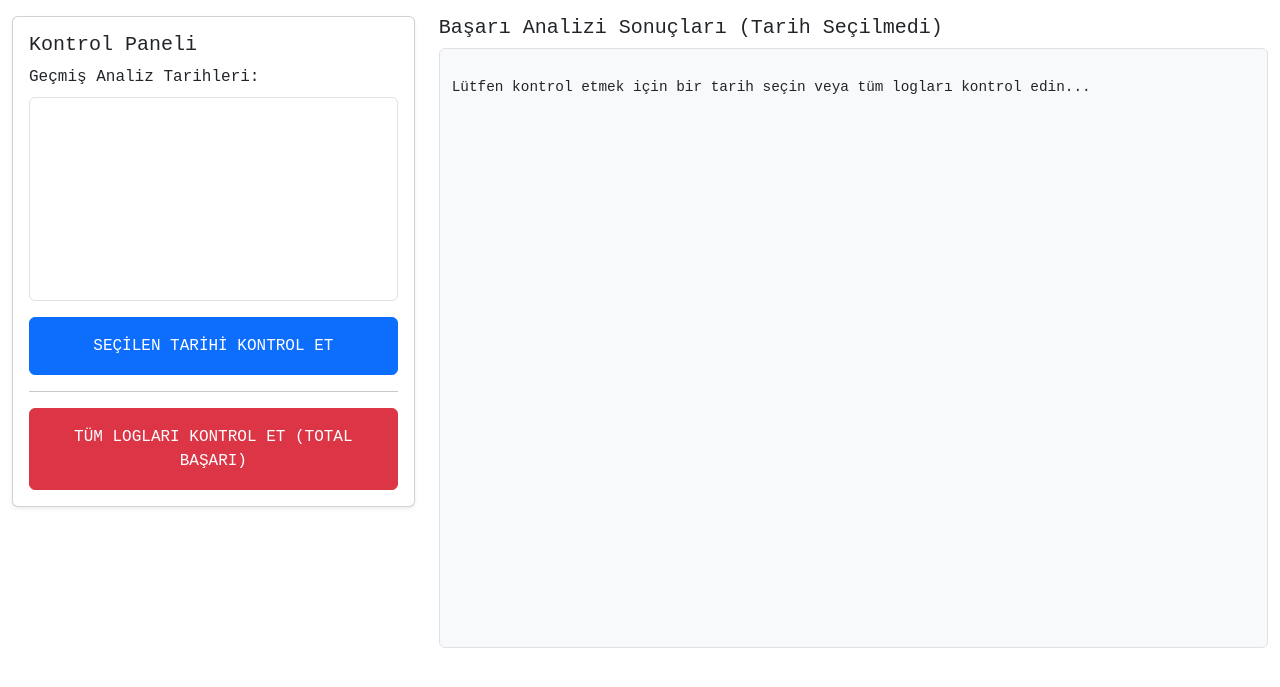
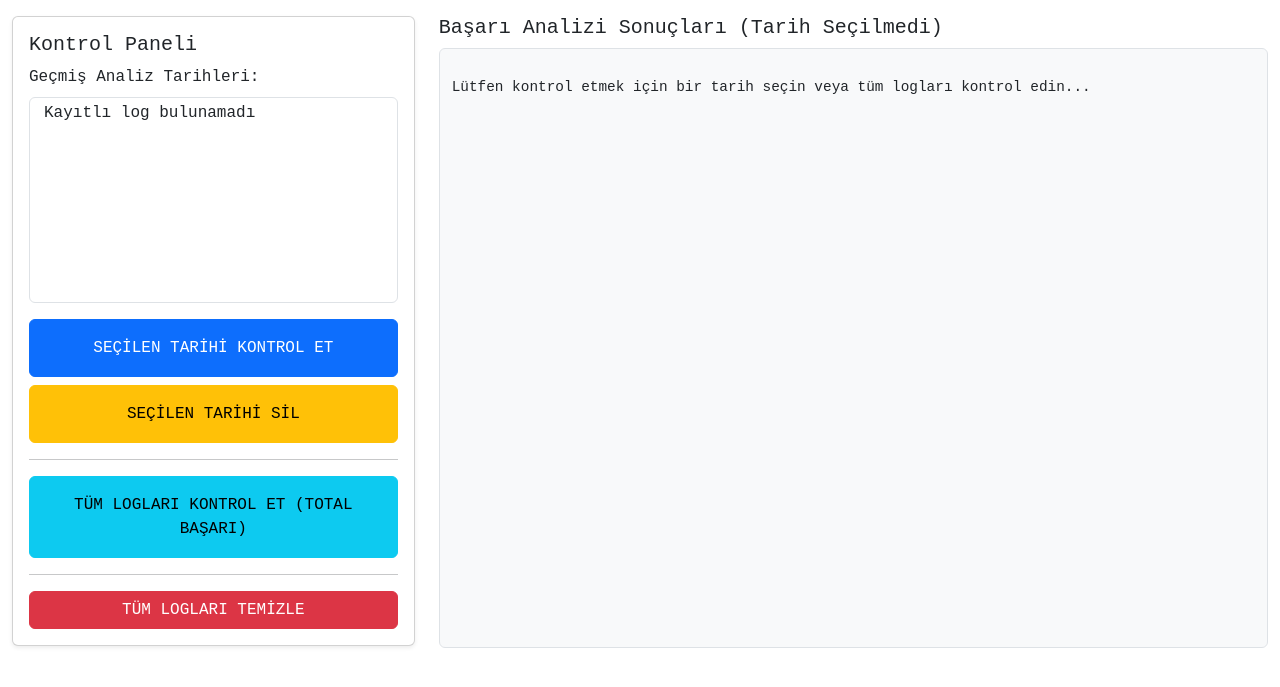
Before and after one commit to Ural07/analiz, a Flask app: page /backtest in a window 1280 px wide. Shown: the part 81-768 px from the top of the page. Run offline with Flask 3, Linux system fonts and the light colour scheme; the visitor is signed in with stand-in values (Sample User, id 1); lists and menus that the app fills with data are empty.

Commit message:
bcktsagn

```diff
--- a/app.py
+++ b/app.py
@@ -1,6 +1,6 @@
 # Dosya Adı: app.py
 # GÖREV: S3'ten 'nba_analiz.db', 'games_today.json' VE 'nba-injury-report.csv'
-# dosyalarını indirir.
+# dosyalarını indirir. (Log silme fonksiyonları eklendi)
 
 from flask import Flask, render_template, request, redirect, url_for, session, abort, jsonify
 import pandas as pd
@@ -47,12 +47,11 @@ RENDER_INJURY_PATH = "/tmp/nba-injury-report.csv" # <--- YENİ
 engine = None
 
 # --- Analiz Ayarları ---
-ANALYSIS_RANGE = 4.0
+ANALYSIS_RANGE = 3.0
 MINIMUM_PATTERN_PROBABILITY = 75.0
 TOP_N_PLAYERS_PER_TEAM = 5
 CURRENT_SEASON_START_DATE = '2025-09-01'
 
-# --- Dosya Yolları ---
 # --- Dosya Yolları (Kalıcı Disk için Güncellendi) ---
 # Render'da oluşturduğumuz diskin yolu
 DATA_DIR = "/var/data/projem"
@@ -71,6 +70,7 @@ except Exception as e:
 CACHE_FILE = os.path.join(DATA_DIR, "barem_cache.json")
 LOG_FILE = os.path.join(DATA_DIR, "analysis_log.json")
 # --- GÜNCELLEME BİTTİ ---
+
 
 # --- Global Değişkenler ---
 DATA_CACHE = {"data_last_loaded": None}
@@ -422,10 +422,9 @@ def route_browse_data(file=None):
         elif file_key == 'fikstur' and not df_games_today.empty:
             file_name = "games_today.json (Fikstür)"
             target_df = df_games_today
-        elif file_key == 'sakatlik' and not df_injury_report.empty: # <--- YENİ
+        elif file_key == 'sakatlik' and not df_injury_report.empty:
             file_name = "nba-injury-report.csv (Sakatlık)"
             target_df = df_injury_report
-        # --- BİTTİ ---
 
         if target_df is not None:
             data_shape = target_df.shape
@@ -462,9 +461,8 @@ def route_get_data(file_key):
             target_df = df_takim_mac
         elif file_key == 'fikstur' and not df_games_today.empty:
             target_df = df_games_today
-        elif file_key == 'sakatlik' and not df_injury_report.empty: # <--- YENİ
+        elif file_key == 'sakatlik' and not df_injury_report.empty:
             target_df = df_injury_report
-        # --- BİTTİ ---
         else:
             print("Veri kilidi serbest bırakıldı (API - Hata).")
             return jsonify({"error": "Geçersiz dosya anahtarı veya veri yüklenmemiş", "data": []}), 404
@@ -646,10 +644,12 @@ def handle_get_players():
             report_lines.append("Hafızadaki baremler (cache) kullanılacak.")
 
         if top_players_final is not None:
+            # --- GÜNCELLEME: Gruplama anahtarı 'MATCHUP' ---
             for game_id, group_df in top_players_final.groupby('GAME_ID', sort=False):
+                # İlk oyuncudan ev sahibi ve deplasman isimlerini al
                 home_team = group_df.iloc[0].get('HOME_TEAM', 'Ev Sahibi')
                 away_team = group_df.iloc[0].get('AWAY_TEAM', 'Deplasman')
-                matchup_name = f"{away_team} @ {home_team}"
+                matchup_name = f"{away_team} @ {home_team}" # Standart format
 
                 grouped_players[matchup_name] = group_df.to_dict('records')
 
@@ -823,13 +823,27 @@ def handle_total_backtest():
                                report_other=[],
                                report_summary=report_summary)
 
+# --- YENİ LOG SİLME FONKSİYONLARI BURAYA EKLENDİ ---
+@app.route('/clear-logs', methods=['POST'])
+@login_required
+def handle_clear_logs():
+    """
+    'Tüm Logları Temizle' butonuna basıldığında çalışır.
+    'analysis_log.json' dosyasının içini boşaltır.
+    """
+    global analysis_log
 
-# ======================================================
-# === UYGULAMAYI BAŞLAT ===
-# ======================================================
-# ======================================================
-# === SEÇİLİ LOG TARİHİNİ SİLME ROTASI (YENİ) ===
-# ======================================================
+    print("Tüm analiz loglarını silme talebi alındı...")
+
+    with DATA_LOCK:
+        try:
+            analysis_log = {}
+            save_log()
+            print("Başarılı: 'analysis_log.json' dosyası temizlendi.")
+        except Exception as e:
+            print(f"HATA: Loglar temizlenirken hata oluştu: {e}")
+
+    return redirect(url_for('route_backtest'))
 
 @app.route('/delete-log-date', methods=['POST'])
 @login_required
@@ -840,7 +854,6 @@ def handle_delete_log_date():
     """
     global analysis_log
 
-    # Formdan hangi tarihin silineceğini al
     date_to_delete = request.form.get('log_date')
 
     if not date_to_delete:
@@ -849,30 +862,24 @@ def handle_delete_log_date():
 
     print(f"'{date_to_delete}' tarihli analiz logunu silme talebi alındı...")
 
-    # Veri kilidini al (log dosyasına yazarken başka bir işlem olmasın)
     with DATA_LOCK:
         try:
-            # 1. Hafızadaki (global) log sözlüğünden (dictionary) o tarihi (key) sil
             if date_to_delete in analysis_log:
                 del analysis_log[date_to_delete]
-
-                # 2. Değişikliği kalıcı diske (analysis_log.json) kaydet
                 save_log()
                 print(f"Başarılı: '{date_to_delete}' tarihi loglardan silindi.")
             else:
                 print(f"UYARI: '{date_to_delete}' tarihi logda bulunamadı (zaten silinmiş olabilir).")
-
         except Exception as e:
             print(f"HATA: Log '{date_to_delete}' tarihi silinirken hata oluştu: {e}")
-            # Hata olsa bile backtest sayfasına geri dön
 
-    # İşlem bittikten sonra Backtest sayfasına geri yönlendir
     return redirect(url_for('route_backtest'))
+# --- YENİ FONKSİYONLARIN EKLENMESİ BİTTİ ---
+
 
 # ======================================================
 # === UYGULAMAYI BAŞLAT ===
 # ======================================================
-
 
 try:
     load_data_from_s3()
--- a/templates/backtest.html
+++ b/templates/backtest.html
@@ -7,10 +7,13 @@
             <div class="card-body">
                 <h5 class="card-title">Kontrol Paneli</h5>
 
-                <form action="/run-backtest" method="POST">
+                <form method="POST">
                     <div class="mb-3">
                         <label for="log_date" class="form-label">Geçmiş Analiz Tarihleri:</label>
                         <select class="form-select" name="log_date" id="log_date" size="10" required>
+                            {% if not log_dates %}
+                                <option value="">Kayıtlı log bulunamadı</option>
+                            {% endif %}
                             {% for date in log_dates %}
                                 <option value="{{ date }}"
                                         {% if date == selected_date %}selected{% endif %}>
@@ -19,21 +22,39 @@
                             {% endfor %}
                         </select>
                     </div>
-                    <div class="d-grid">
-                        <button type="submit" class="btn btn-primary p-3">
+
+                    <div class="d-grid gap-2">
+                        <button type="submit"
+                                formaction="{{ url_for('handle_backtest') }}"
+                                class="btn btn-primary p-3">
                             SEÇİLEN TARİHİ KONTROL ET
+                        </button>
+
+                        <button type="submit"
+                                formaction="{{ url_for('handle_delete_log_date') }}"
+                                class="btn btn-warning p-3"
+                                onclick="return confirm('Emin misiniz? Seçili olan tarihi loglardan kalıcı olarak silmek istediğinizden emin misiniz? Bu işlem geri alınamaz!')">
+                            SEÇİLEN TARİHİ SİL
                         </button>
                     </div>
                 </form>
 
                 <hr>
 
-                <form action="/run-total-backtest" method="GET">
-                    <div class="d-grid">
-                        <button type="submit" class="btn btn-danger p-3">
-                            TÜM LOGLARI KONTROL ET (TOTAL BAŞARI)
-                        </button>
-                    </div>
+                <form action="/run-total-backtest" method="GET" class="d-grid">
+                    <button type="submit" class="btn btn-info p-3">
+                        TÜM LOGLARI KONTROL ET (TOTAL BAŞARI)
+                    </button>
+                </form>
+
+                <hr>
+
+                <form action="{{ url_for('handle_clear_logs') }}" method="POST" class="d-grid">
+                    <button type="submit"
+                            class="btn btn-danger"
+                            onclick="return confirm('ÇOK DİKKAT!\nTüm backtest logları (analysis_log.json) kalıcı olarak silinecek. Bu işlem geri alınamaz!')">
+                        <i class="fas fa-trash-alt"></i> TÜM LOGLARI TEMİZLE
+                    </button>
                 </form>
 
             </div>
```
